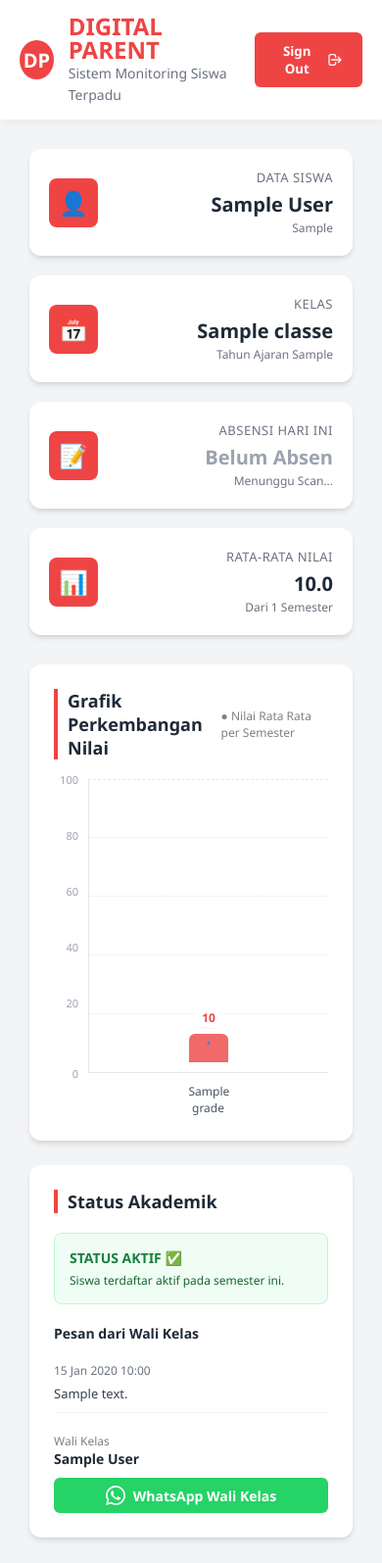
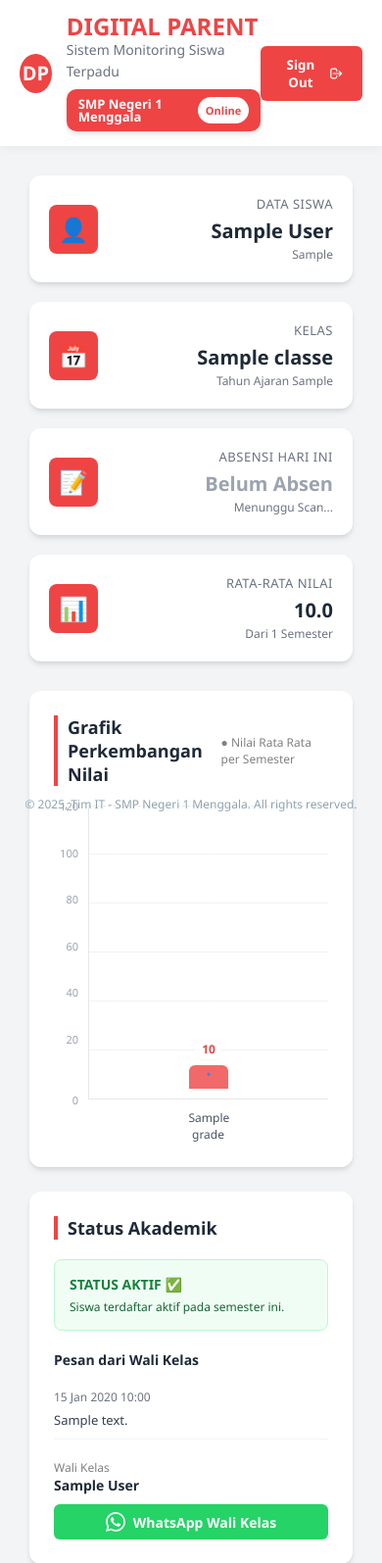
Before and after one commit to MDimas57/e-parent, a Laravel app: page /dashboard in a window 390 px wide. Shown: the top 1595 px of the page at 98% size. Run offline with Laravel 12, Linux system fonts and the light colour scheme; a user stored in the database is signed in; data comes from the database, SQL or seed files in the repository; tables that the repository leaves empty hold one stand-in row (values such as "Sample post").

Commit message:
perbaikan cp

```diff
--- a/resources/views/parent/dashboard.blade.php
+++ b/resources/views/parent/dashboard.blade.php
@@ -268,6 +268,26 @@
                 padding: 15px 20px;
             }
         }
+
+        /* Footer copyright (match login.blade.php) */
+        .footer-copyright {
+            position: absolute;
+            bottom: 20px;
+            left: 30px;
+            font-size: 12px;
+            color: #90a4ae;
+        }
+
+        /* Responsif kecil */
+        @media (max-width: 480px) {
+            .footer-copyright {
+                bottom: 15px;
+                left: 15px;
+                text-align: center;
+                width: 100%;
+                left: 0;
+            }
+        }
     </style>
 </head>
 
@@ -281,6 +301,22 @@
             <div class="brand-text">
                 <h1>DIGITAL PARENT</h1>
                 <span>Sistem Monitoring Siswa Terpadu</span>
+                <div style="margin-top:8px;">
+                    {{-- Background diubah menjadi merah (#ef4444) --}}
+                    <div
+                        style="display:flex; align-items:center; gap:12px; background:#ef4444; padding:8px 12px; border-radius:10px; box-shadow:var(--shadow);">
+                        <div style="display:flex; flex-direction:column; line-height:1;">
+                            {{-- Warna teks diubah menjadi white agar terbaca di background merah --}}
+                            <div style="font-size:13px; font-weight:700; color:white;">SMP Negeri 1 Menggala</div>
+                        </div>
+                        <div style="margin-left:auto; display:flex; gap:8px; align-items:center;">
+                            {{-- Badge disesuaikan: Background putih, Teks merah --}}
+                            <div
+                                style="background:white; color:#ef4444; padding:6px 8px; border-radius:999px; font-size:11px; font-weight:700;">
+                                Online</div>
+                        </div>
+                    </div>
+                </div>
             </div>
         </div>
 
@@ -410,7 +446,9 @@
                 @else
                     <div style="display: flex; gap: 10px;">
 
-                        <div style="display: flex; flex-direction: column; justify-content: space-between; height: 300px; text-align: right; min-width: 25px; color: #9ca3af; font-size: 11px; font-weight: 500; padding-bottom: 0px;">
+                        <div
+                            style="display: flex; flex-direction: column; justify-content: space-between; height: 300px; text-align: right; min-width: 25px; color: #9ca3af; font-size: 11px; font-weight: 500; padding-bottom: 0px;">
+                            <span style="transform: translateY(-50%);">120</span>
                             <span style="transform: translateY(-50%);">100</span>
                             <span style="transform: translateY(-50%);">80</span>
                             <span style="transform: translateY(-50%);">60</span>
@@ -422,21 +460,26 @@
                         <div style="flex: 1; display: flex; flex-direction: column;">
 
                             <div class="chart-placeholder"
-                                style="position: relative; width: 100%; height: 300px; background: repeating-linear-gradient(0deg, transparent, transparent 59px, #e5e7eb 60px); border-top: 1px dashed #e5e7eb; display: flex; align-items: flex-end; justify-content: space-around;">
+                                style="position: relative; width: 100%; height: 300px; background: repeating-linear-gradient(0deg, transparent, transparent 49px, #e5e7eb 50px); border-top: 1px dashed #e5e7eb; display: flex; align-items: flex-end; justify-content: space-around;">
 
                                 {{-- LOGIKA UNTUK GARIS (TREND LINE) --}}
                                 @php
                                     $count = $grades->count();
-                                    $polylinePoints = "";
+                                    $polylinePoints = '';
                                     $circles = [];
+                                    $maxScale = 120; // Skala maksimal baru
 
                                     foreach ($grades as $index => $grade) {
                                         $avg = round($grade->avg_score, 1);
-                                        $h = min(max($avg, 0), 100);
 
-                                        // Hitung posisi X dan Y dalam Persentase
+                                        // Hitung tinggi dalam PERSEN berdasarkan skala 120
+                                        // Rumus: (Nilai / 120) * 100
+                                        $percentHeight = ($avg / $maxScale) * 100;
+                                        $h = min(max($percentHeight, 0), 100);
+
+                                        // Hitung posisi X dan Y untuk SVG
                                         $posX = (($index * 2 + 1) / ($count * 2)) * 100;
-                                        $posY = 100 - $h;
+                                        $posY = 100 - $h; // Y di SVG dari atas ke bawah
 
                                         $polylinePoints .= "{$posX},{$posY} ";
                                         $circles[] = ['x' => $posX, 'y' => $posY];
@@ -444,24 +487,24 @@
                                 @endphp
 
                                 {{-- SVG Overlay untuk Garis --}}
-                                <svg style="position: absolute; top: 0; left: 0; width: 100%; height: 100%; pointer-events: none; z-index: 10;" preserveAspectRatio="none" viewBox="0 0 100 100">
-                                    {{-- stroke-dasharray dihapus agar garis menjadi utuh (solid) --}}
-                                    <polyline points="{{ $polylinePoints }}"
-                                              fill="none"
-                                              stroke="#3b82f6"
-                                              stroke-width="2"
-                                              vector-effect="non-scaling-stroke" />
+                                <svg style="position: absolute; top: 0; left: 0; width: 100%; height: 100%; pointer-events: none; z-index: 10;"
+                                    preserveAspectRatio="none" viewBox="0 0 100 100">
+                                    <polyline points="{{ $polylinePoints }}" fill="none" stroke="#3b82f6"
+                                        stroke-width="2" vector-effect="non-scaling-stroke" />
 
-                                    @foreach($circles as $circle)
-                                        <circle cx="{{ $circle['x'] }}" cy="{{ $circle['y'] }}" r="0.6" fill="#3b82f6" stroke="none" />
+                                    @foreach ($circles as $circle)
+                                        <circle cx="{{ $circle['x'] }}" cy="{{ $circle['y'] }}" r="0.6"
+                                            fill="#3b82f6" stroke="none" />
                                     @endforeach
                                 </svg>
 
-                                {{-- BATANG GRAFIK (Eksisting) --}}
+                                {{-- BATANG GRAFIK --}}
                                 @foreach ($grades as $grade)
                                     @php
                                         $avg = round($grade->avg_score, 1);
-                                        $height = min(max($avg, 0), 100);
+                                        // Hitung tinggi batang berdasarkan skala 120
+                                        $percentHeight = ($avg / $maxScale) * 100;
+                                        $height = min(max($percentHeight, 0), 100);
                                     @endphp
                                     <div class="bar-wrap" style="z-index: 5;">
                                         <div class="chart-value" style="font-weight: bold; color: var(--primary);">
@@ -473,7 +516,8 @@
                                 @endforeach
                             </div>
 
-                            <div style="display: flex; justify-content: space-around; font-size: 12px; color: #4b5563; margin-top: 10px; font-weight: 500;">
+                            <div
+                                style="display: flex; justify-content: space-around; font-size: 12px; color: #4b5563; margin-top: 10px; font-weight: 500;">
                                 @foreach ($grades as $grade)
                                     <div style="width: 40px; text-align: center;">
                                         {{ $grade->semester }}
@@ -601,6 +645,10 @@
             </div>
         </div>
     </div>
+
+    <div class="footer-copyright">
+        &copy; 2025, Tim IT - SMP Negeri 1 Menggala. All rights reserved.
+    </div>
 </body>
 
 </html>
--- a/resources/views/parent/login.blade.php
+++ b/resources/views/parent/login.blade.php
@@ -220,7 +220,9 @@
     </div>
 
     <div class="footer-copyright">
-        &copy; 2025, Tim IT - SMP Negeri 1 Menggala. All rights reserved.
+        <small style="color:#90a4ae; font-size:12px;">
+            &copy; {{ date('Y') }}, Tim IT - SMP Negeri 1 Menggala. All rights reserved.
+        </small>
     </div>
 
 </body>
```
